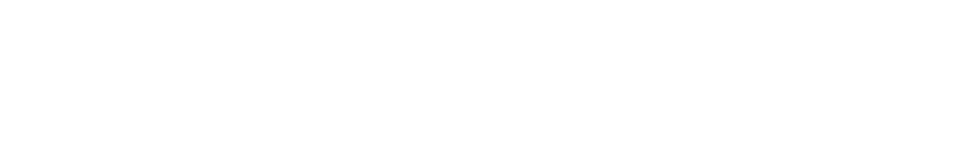
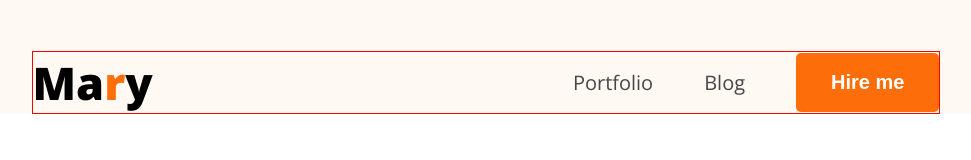
Before and after one commit to sakibthedev/hero-dev-portfolio-code, a plain HTML site: page index.html in a window 1280 px wide. Shown: the whole page, without its empty margins (154-1125 px from the left). Drawn offline with nearby package versions, Linux system fonts and the light colour scheme.

Commit message:
Navigation bar added

```diff
--- /dev/null
+++ b/Styles/portfolio.css
@@ -0,0 +1,71 @@
+*{
+    margin: 0;
+    padding: 0;
+    box-sizing: border-box;
+}
+
+/* Shared Style */
+.font-open-sans {
+  font-family: "Open Sans", sans-serif;
+  font-optical-sizing: auto;
+
+}
+
+.logo h2{
+
+    font-size: 45px;
+    font-weight: 900;
+}
+
+.color-orange{
+
+    color: #FD6E0A;
+}
+
+.btn{
+
+    background-color: #FD6E0A;
+    border: none;
+    padding: 18px 35px;
+    font-size: 20px;
+    border-radius: 5px;
+    font-weight: bold;
+    color: white;
+}
+
+/*Main Style*/
+
+header {
+
+    padding-top: 51px;
+    background-color: #FFF8F3;
+}
+
+nav{
+
+    width: 71%;
+    max-width: 1140;
+    border: 1px solid red;
+
+    margin: 0 auto;
+
+    display: flex;
+
+    justify-content: space-between;
+    align-items: center;
+}
+
+nav .menu {
+
+    display: flex;
+    list-style-type: none;
+    gap: 51px;
+    align-items: center;
+}
+
+nav .menu a{
+
+    font-size: 20px;
+    color: #474747;
+    text-decoration: none;
+}
--- a/index.html
+++ b/index.html
@@ -4,8 +4,28 @@
     <meta charset="UTF-8">
     <meta name="viewport" content="width=device-width, initial-scale=1.0">
     <title>Atiqul Islam Sakib's Portfolio</title>
+    <link rel="preconnect" href="https://fonts.googleapis.com">
+    <link rel="preconnect" href="https://fonts.gstatic.com" crossorigin>
+   <link href="https://fonts.googleapis.com/css2?family=Open+Sans:ital,wght@0,300..800;1,300..800&display=swap" rel="stylesheet">
+   <link rel="stylesheet" href="Styles/portfolio.css">
 </head>
-<body>
+<body class="font-open-sans">
+
+    <header>
+        <nav>
+        <div class="logo">
+            <h2>Ma<span class="color-orange">r</span>y</h2>
+
+        </div>
+            <ul class="menu">
+                <li> <a href="">Portfolio</a></li>
+                <li> <a href="">Blog</a></li>
+                <li><button class="btn">Hire me</button></li>
+            </ul>
+
+        </nav>
+
+    </header>
 
 </body>
 </html>
```
